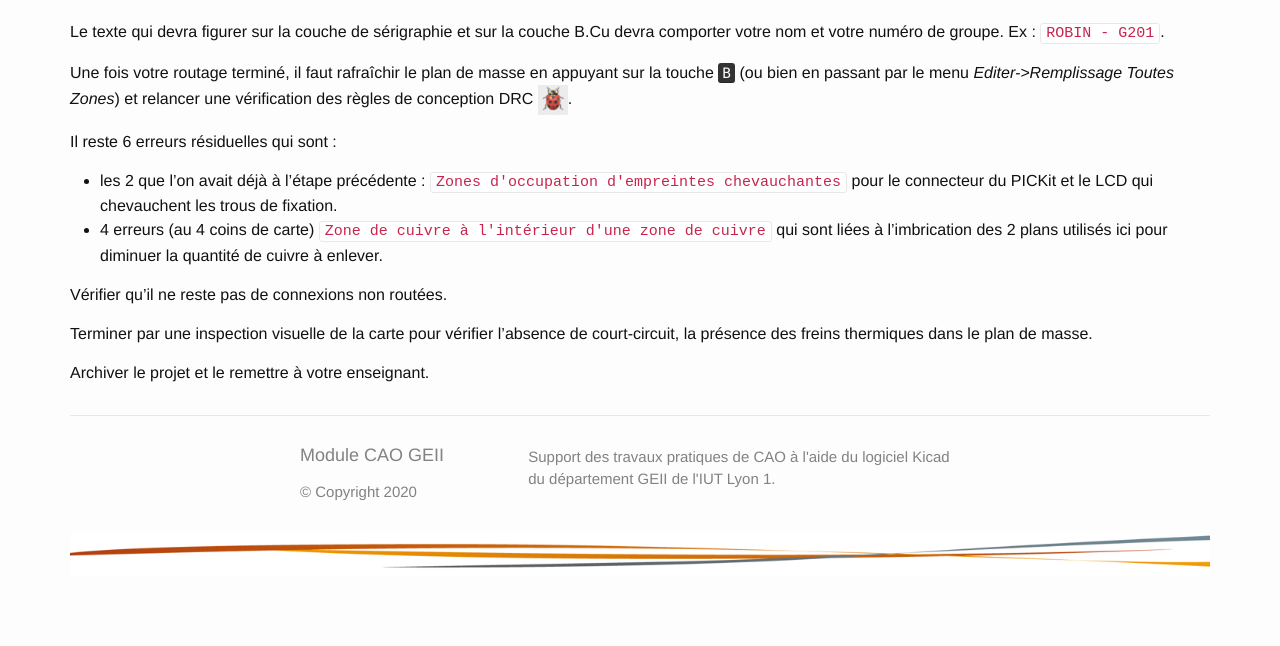
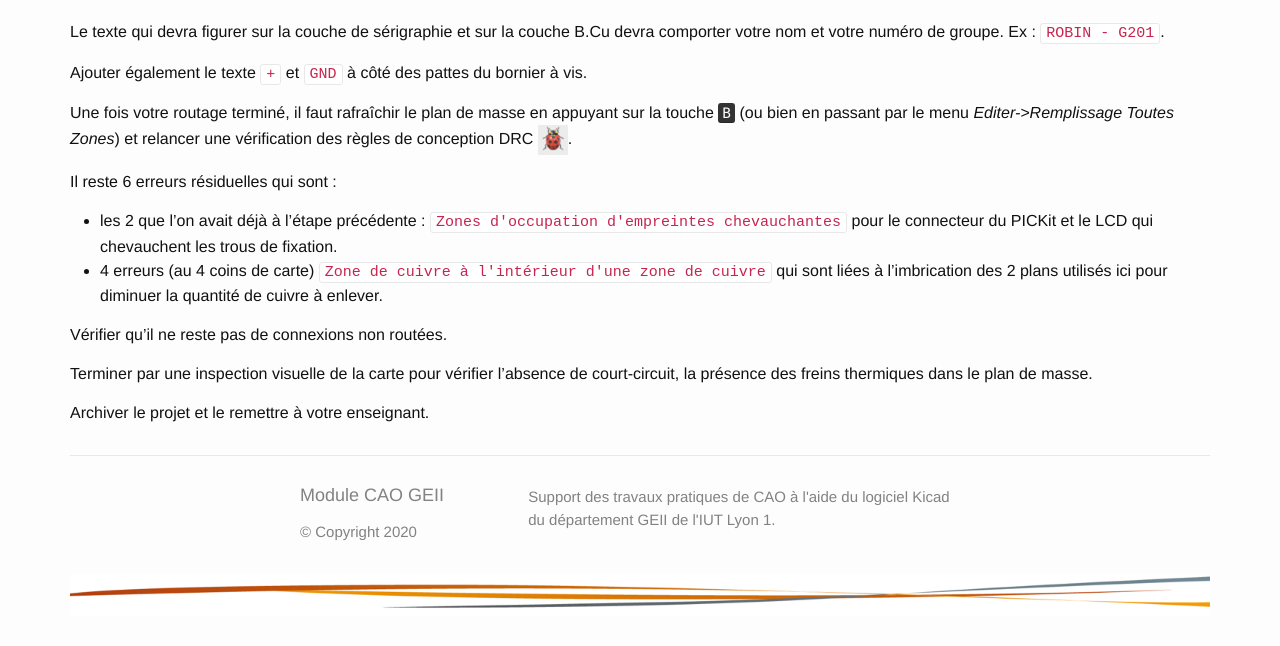
Before and after one commit to geiilyon/cao-geii-lyon, a Jekyll site: the page built from _collection_enonces/tp6.md, in a window 1280 px wide and 900 px high, scrolled down 687 px, cut to the strip 254-900 px from the top of the window. Built offline with Jekyll 4.4.1, drawn with Linux system fonts in a browser that asks for light colours; nearby versions of some CDN libraries; library files that are not in the unit come from our copies; before the commit the page ends 1547 px from its top, so only the background shows below that.

Commit message:
Ajout texte bornier

```diff
--- a/_collection_enonces/tp6.md
+++ b/_collection_enonces/tp6.md
@@ -17,6 +17,8 @@ La vidéo suivante présente les étapes de finalisation qu'il faudra appliquer
 
 Le texte qui devra figurer sur la couche de sérigraphie et sur la couche B.Cu devra comporter votre nom et votre numéro de groupe. Ex : `ROBIN - G201`.
 
+Ajouter également le texte `+` et `GND` à côté des pattes du bornier à vis.
+
 Une fois votre routage terminé, il faut rafraîchir le plan de masse en appuyant sur la touche <kbd>B</kbd> (ou bien en passant par le menu *Editer->Remplissage Toutes Zones*) et relancer une vérification des règles de conception DRC ![]({% include img_link.html file="debug_coccinelle.png" %}).
 
 Il reste 6 erreurs résiduelles qui sont :
```
